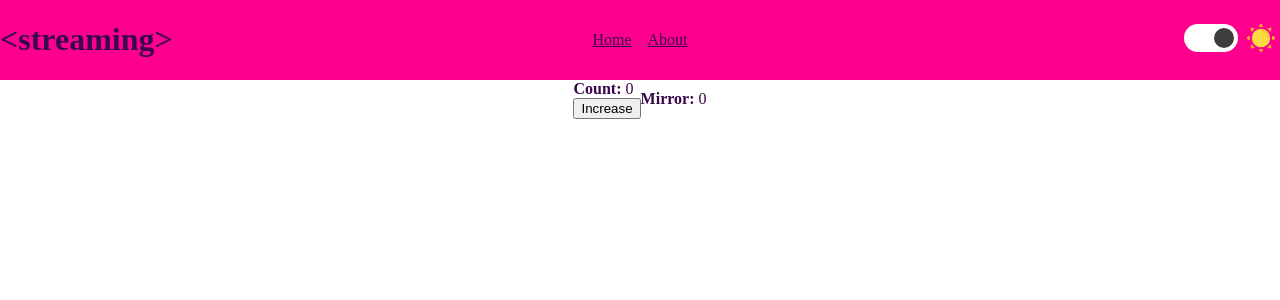
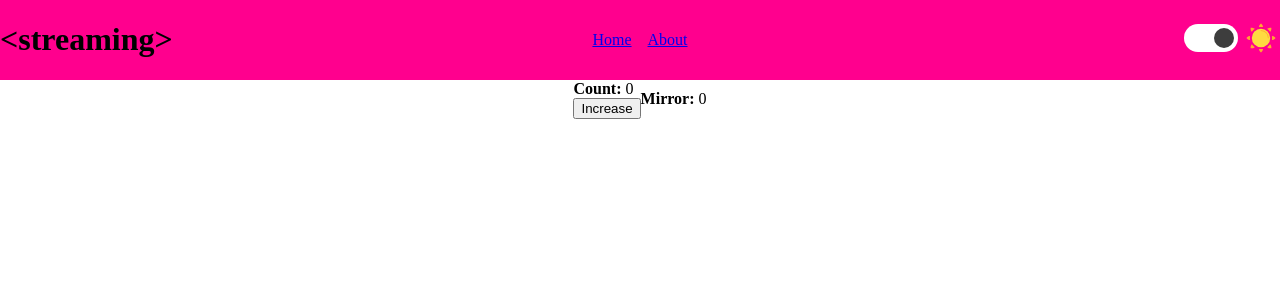
Before and after one commit to weider86-zz/streaming-app, a React app: page / in a window 1280 px wide. Shown: the top 300 px of the page. Built offline with nearby package versions, Linux system fonts and the light colour scheme.

Commit message:
Add more theme variables

```diff
--- a/src/styled/Themes.js
+++ b/src/styled/Themes.js
@@ -5,22 +5,27 @@ import variables from './Andes/_variables.scss'
 const lightColor = variables.andesGray70
 const darkColor = variables.andesGray800
 const whiteColor = variables.andesWhite
+const blackColor = variables.andesBlack
+const pink = '#ff008e'
 
 const basicTheme = {
   fontFamily: variables.fontFamily,
   fontSize: variables.fontSizeBase,
+  brandColor: pink,
 }
 
 export const lightTheme = {
   ...basicTheme,
   bodyBg: lightColor,
-  textColor: '#3b074c',
+  textColor: blackColor,
+  hardColor: whiteColor,
 }
 
 export const darkTheme = {
   ...basicTheme,
   bodyBg: darkColor,
   textColor: whiteColor,
+  hardColor: blackColor,
 }
 
 export const Theme = ({ children }) => (
```
